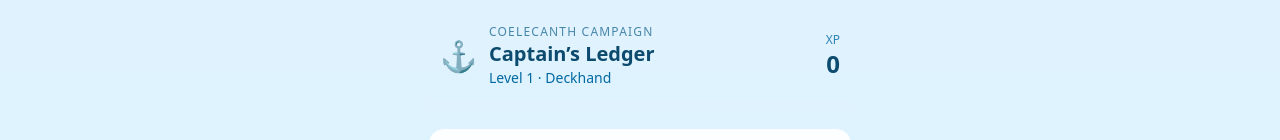
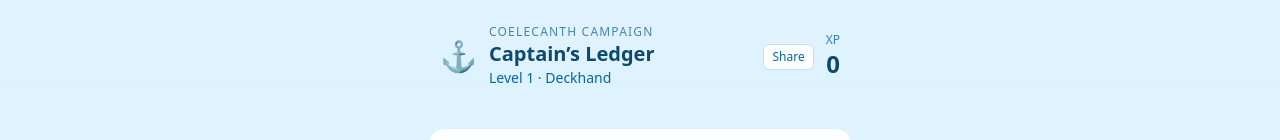
Before and after one commit to CoelecanthAK/Coelecanth, a React (Vite) app: page / in a window 1280 px wide. Shown: the top 140 px of the page. Built offline with nearby package versions, Linux system fonts and the light colour scheme.

Commit message:
feat: add Install button with beforeinstallprompt + iOS fallback

```diff
--- a/src/App.jsx
+++ b/src/App.jsx
@@ -136,6 +136,35 @@ function Button({ children, onClick, disabled, variant = "primary" }) {
     </button>
   );
 }
+function ShareButton() {
+  const url = window.location.origin;
+  const title = "Coelecanth – Seafaring RPG";
+  const text = "Install on your phone (Add to Home Screen) and play!";
+
+  const share = async () => {
+    try {
+      if (navigator.share) {
+        await navigator.share({ title, text, url });
+      } else {
+        await navigator.clipboard.writeText(url);
+        alert("Link copied! Share it anywhere.");
+      }
+    } catch {
+      // user canceled or share not available
+    }
+  };
+
+  return (
+    <button
+      onClick={share}
+      className="text-xs px-2 py-1 rounded-md border border-sky-200 text-sky-700 bg-white hover:bg-sky-50 active:scale-[.99]"
+      title="Share"
+      aria-label="Share this app"
+    >
+      Share
+    </button>
+  );
+}
 
 // Simple Modal for help popups
 function Modal({ open, onClose, title, body }) {
@@ -159,9 +188,18 @@ function Header({ xp, level }) {
     <div className="flex items-center gap-3 p-3">
       <div className="text-3xl">⚓</div>
       <div className="flex-1">
-        <div className="text-xs uppercase tracking-widest text-sky-800/70">Coelecanth Campaign</div>
-        <div className="font-extrabold text-sky-900 text-xl">Captain’s Ledger</div>
-        <div className="text-sky-700 text-sm">Level {level.lvl} · {level.title}</div>
+        <div className="flex items-center justify-between">
+          <div>
+            <div className="text-xs uppercase tracking-widest text-sky-800/70">Coelecanth Campaign</div>
+            <div className="font-extrabold text-sky-900 text-xl">Captain’s Ledger</div>
+            <div className="text-sky-700 text-sm">Level {level.lvl} · {level.title}</div>
+          </div>
+          {/* ⬇⬇ Add Share button in the header ⬇⬇ */}
+          <div className="ml-3">
+            <ShareButton />
+          </div>
+          {/* ⬆⬆ */}
+        </div>
       </div>
       <div className="text-right">
         <div className="text-xs text-sky-700/80">XP</div>
@@ -170,6 +208,7 @@ function Header({ xp, level }) {
     </div>
   );
 }
+
 function XPBar({ xp }) {
   const pct = Math.min(100, Math.round(((xp % 1000) / 1000) * 100));
   return (
```
